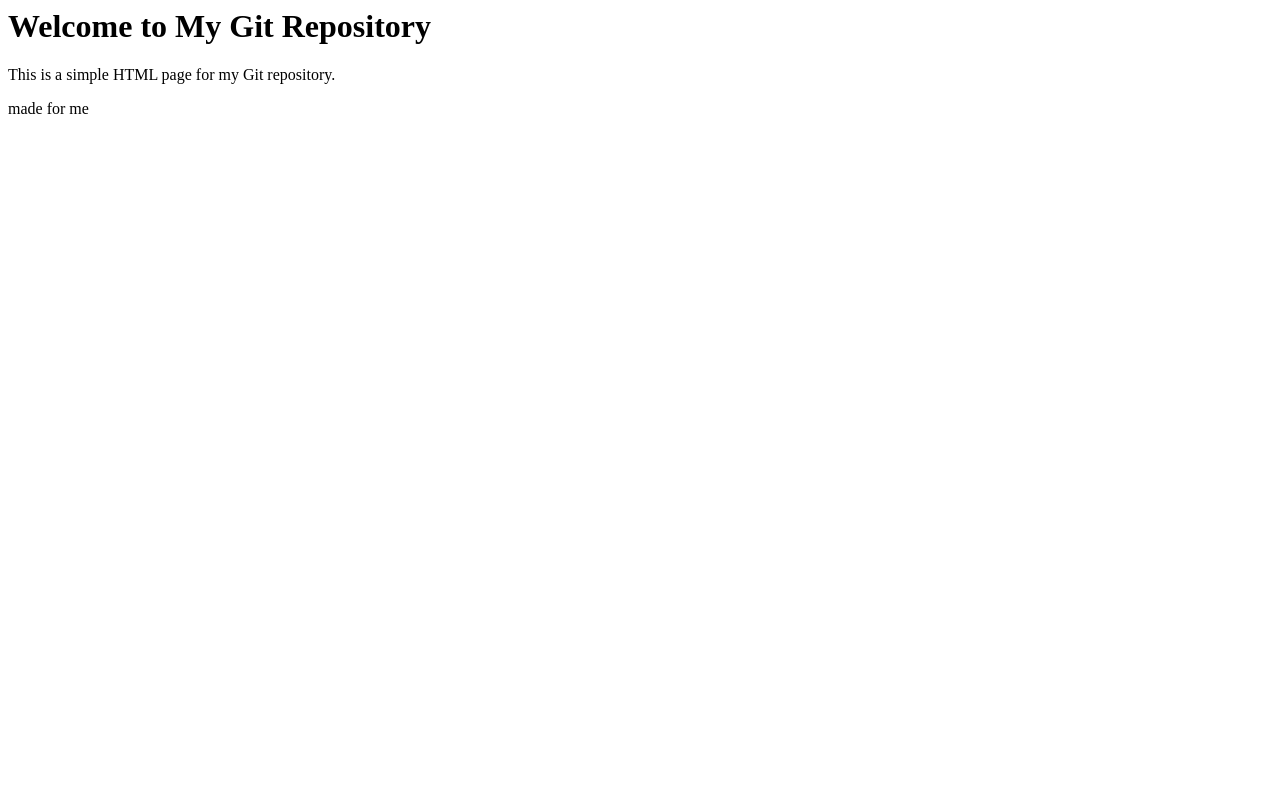
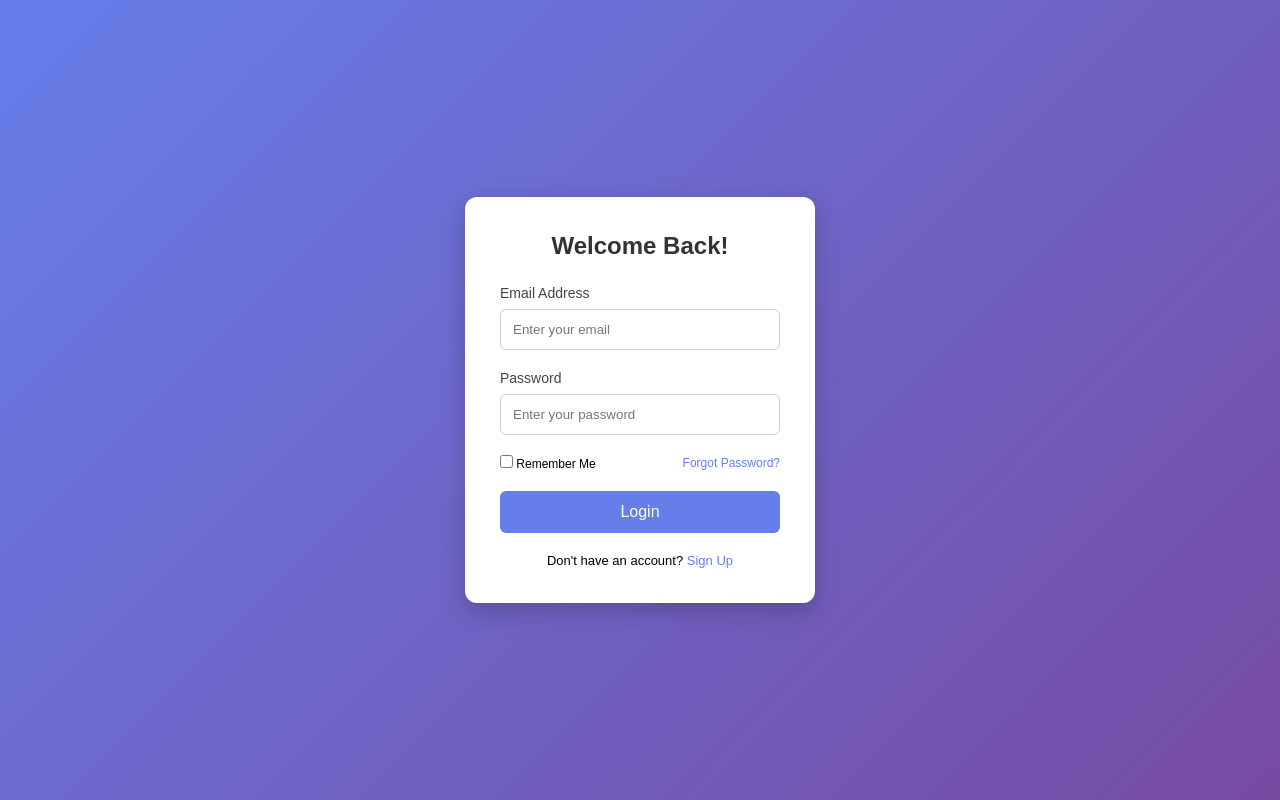
Before and after one commit to mohanv12102001/git-pracitse, a plain HTML site: page index.html in a window 1280 px wide. Drawn offline with Linux system fonts and the light colour scheme.

Commit message:
login_page

```diff
--- a/index.html
+++ b/index.html
@@ -1,10 +1,145 @@
-<html>
+
+<!DOCTYPE html>
+<html lang="en">
 <head>
-    <title>My Git Repository</title>
+    <meta charset="UTF-8">
+    <meta name="viewport" content="width=device-width, initial-scale=1.0">
+    <title>Login Page</title>
+
+    <style>
+        * {
+            margin: 0;
+            padding: 0;
+            box-sizing: border-box;
+            font-family: Arial, sans-serif;
+        }
+
+        body {
+            min-height: 100vh;
+            display: flex;
+            justify-content: center;
+            align-items: center;
+            background: linear-gradient(135deg, #667eea, #764ba2);
+        }
+
+        .login-container {
+            width: 350px;
+            padding: 35px;
+            background: white;
+            border-radius: 12px;
+            box-shadow: 0 8px 25px rgba(0, 0, 0, 0.2);
+        }
+
+        h2 {
+            text-align: center;
+            margin-bottom: 25px;
+            color: #333;
+        }
+
+        .input-group {
+            margin-bottom: 20px;
+        }
+
+        .input-group label {
+            display: block;
+            margin-bottom: 8px;
+            color: #444;
+            font-size: 14px;
+        }
+
+        .input-group input {
+            width: 100%;
+            padding: 12px;
+            border: 1px solid #ccc;
+            border-radius: 6px;
+            outline: none;
+        }
+
+        .input-group input:focus {
+            border-color: #667eea;
+        }
+
+        .options {
+            display: flex;
+            justify-content: space-between;
+            align-items: center;
+            font-size: 12px;
+            margin-bottom: 20px;
+        }
+
+        .options a {
+            text-decoration: none;
+            color: #667eea;
+        }
+
+        .login-btn {
+            width: 100%;
+            padding: 12px;
+            background: #667eea;
+            color: white;
+            border: none;
+            border-radius: 6px;
+            font-size: 16px;
+            cursor: pointer;
+        }
+
+        .login-btn:hover {
+            background: #5265d5;
+        }
+
+        .signup {
+            text-align: center;
+            margin-top: 20px;
+            font-size: 13px;
+        }
+
+        .signup a {
+            color: #667eea;
+            text-decoration: none;
+        }
+    </style>
 </head>
+
 <body>
-    <h1>Welcome to My Git Repository</h1>
-    <p>This is a simple HTML page for my Git repository.</p>
-    <p>made for me</p>
+
+    <div class="login-container">
+
+        <h2>Welcome Back!</h2>
+
+        <form action="#" method="POST">
+
+            <div class="input-group">
+                <label for="email">Email Address</label>
+                <input type="email" id="email"
+                       placeholder="Enter your email" required>
+            </div>
+
+            <div class="input-group">
+                <label for="password">Password</label>
+                <input type="password" id="password"
+                       placeholder="Enter your password" required>
+            </div>
+
+            <div class="options">
+                <label>
+                    <input type="checkbox"> Remember Me
+                </label>
+
+                <a href="#">Forgot Password?</a>
+            </div>
+
+            <button type="submit" class="login-btn">
+                Login
+            </button>
+
+        </form>
+
+        <div class="signup">
+            Don't have an account?
+            <a href="#">Sign Up</a>
+        </div>
+
+    </div>
+
 </body>
 </html>
```
